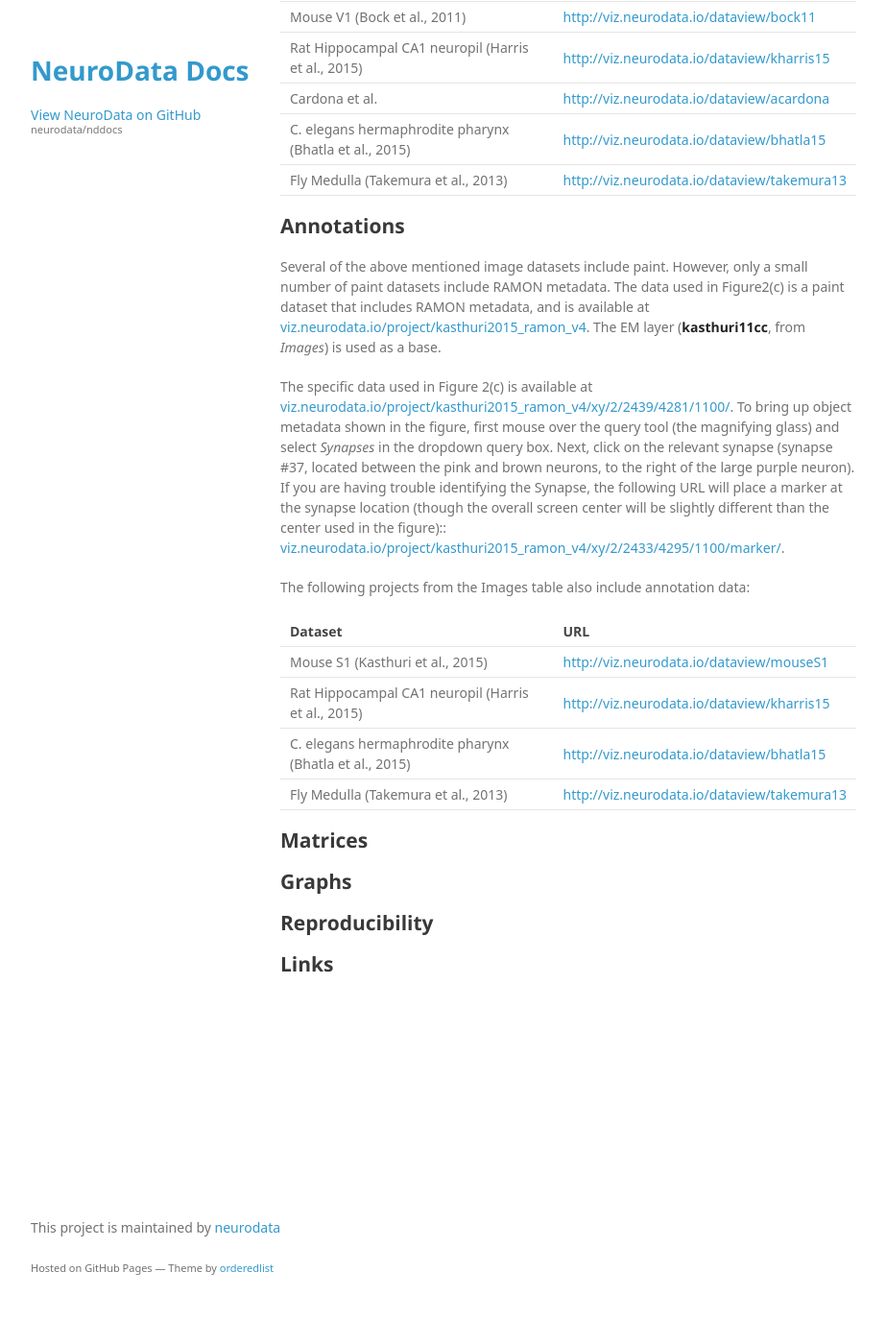
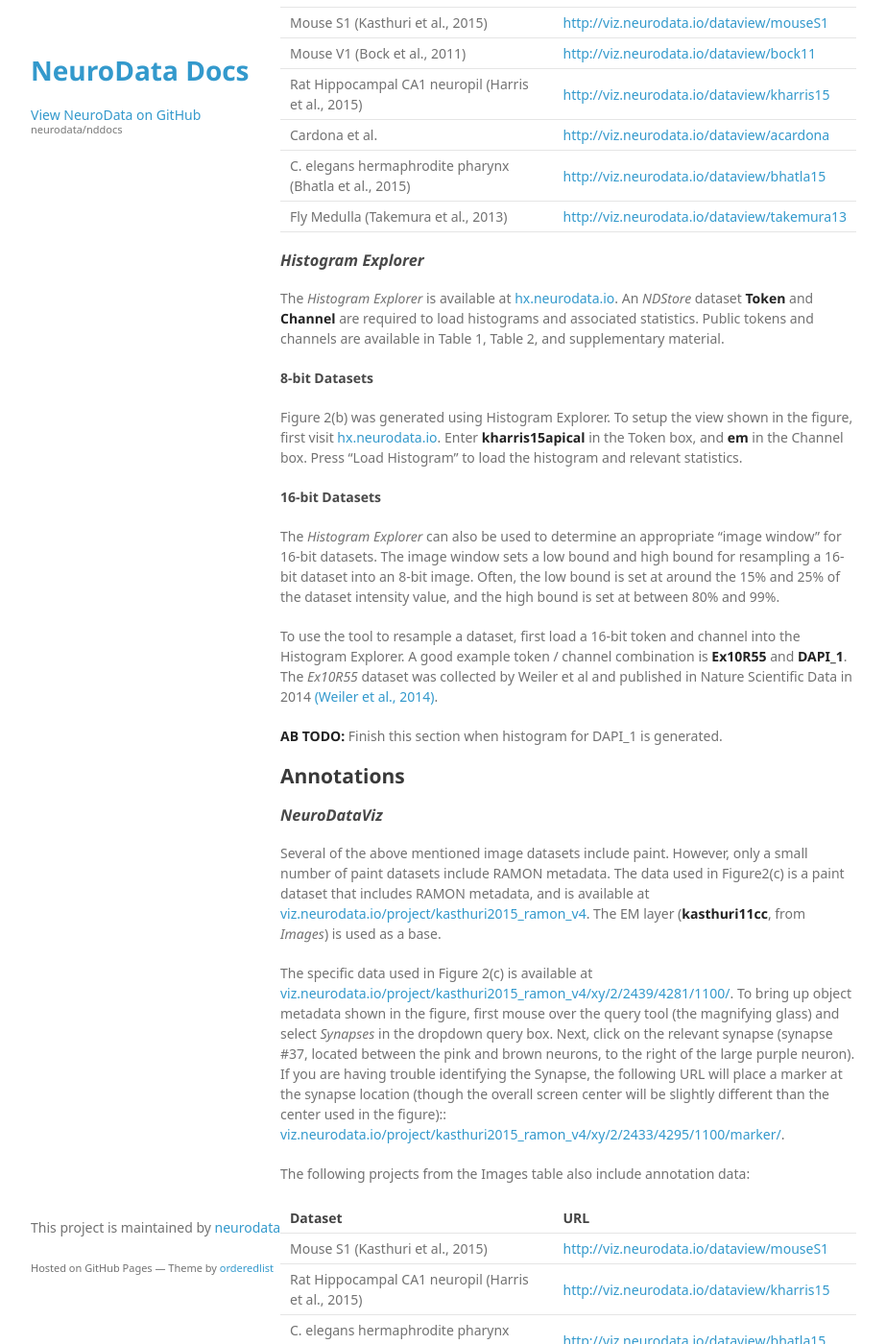
Before and after one commit to neurodata/nddocs-archive, a Jekyll site: the page built from ndpaper2016/explore.md, in a window 1280 px wide and 1400 px high, scrolled down 697 px. Shown: the whole window at 96% size, without its empty margins (178-1101 px from the left). Built offline with Jekyll 4.4.1, drawn with Linux system fonts in a browser that asks for light colours; some web fonts are replaced.

Commit message:
Added Histogram Explorer to Explore Reproducibility Page. Stubs for 16-bit image data pending histogram generation.

```diff
--- a/ndpaper2016/explore.md
+++ b/ndpaper2016/explore.md
@@ -4,6 +4,8 @@ layout: default
 ---
 
 ## Images
+
+### *NeuroDataViz*
 
 We have curated a collection of image datasets and setup pre-configured *NeuroDataViz* projects for them. This data is available by visiting [viz.neurodata.io](http://viz.neurodata.io) and clicking on "Data".
 
@@ -31,7 +33,26 @@ In addition to the data exhibited in Figure 2, we wish to highlight the followin
 | C. elegans hermaphrodite pharynx (Bhatla et al., 2015) | [http://viz.neurodata.io/dataview/bhatla15](http://viz.neurodata.io/dataview/bhatla15) |
 | Fly Medulla	(Takemura et al., 2013) | [http://viz.neurodata.io/dataview/takemura13](http://viz.neurodata.io/dataview/takemura13) |
 
+### *Histogram Explorer*
+
+The *Histogram Explorer* is available at [hx.neurodata.io](http://hx.neurodata.io). An *NDStore* dataset **Token** and **Channel** are required to load histograms and associated statistics. Public tokens and channels are available in Table 1, Table 2, and supplementary material.
+
+#### 8-bit Datasets
+
+Figure 2(b) was generated using Histogram Explorer. To setup the view shown in the figure, first visit [hx.neurodata.io](http://hx.neurodata.io). Enter **kharris15apical** in the Token box, and **em** in the Channel box. Press "Load Histogram" to load the histogram and relevant statistics.
+
+#### 16-bit Datasets
+
+The *Histogram Explorer* can also be used to determine an appropriate "image window" for 16-bit datasets. The image window sets a low bound and high bound for resampling a 16-bit dataset into an 8-bit image. Often, the low bound is set at around the 15% and 25% of the dataset intensity value, and the high bound is set at between 80% and 99%.
+
+To use the tool to resample a dataset, first load a 16-bit token and channel into the Histogram Explorer. A good example token / channel combination is **Ex10R55** and **DAPI_1**. The *Ex10R55* dataset was collected by Weiler et al and published in Nature Scientific Data in 2014 [(Weiler et al., 2014)](http://www.nature.com/articles/sdata201446).
+
+**AB TODO:** Finish this section when histogram for DAPI_1 is generated.
+
+
 ## Annotations
+
+### *NeuroDataViz*
 
 Several of the above mentioned image datasets include paint. However, only a small number of paint datasets include RAMON metadata. The data used in Figure2(c) is a paint dataset that includes RAMON metadata, and is available at [viz.neurodata.io/project/kasthuri2015_ramon_v4](http://viz.neurodata.io/project/kasthuri2015_ramon_v4). The EM layer (**kasthuri11cc**, from *Images*) is used as a base.
 
```
